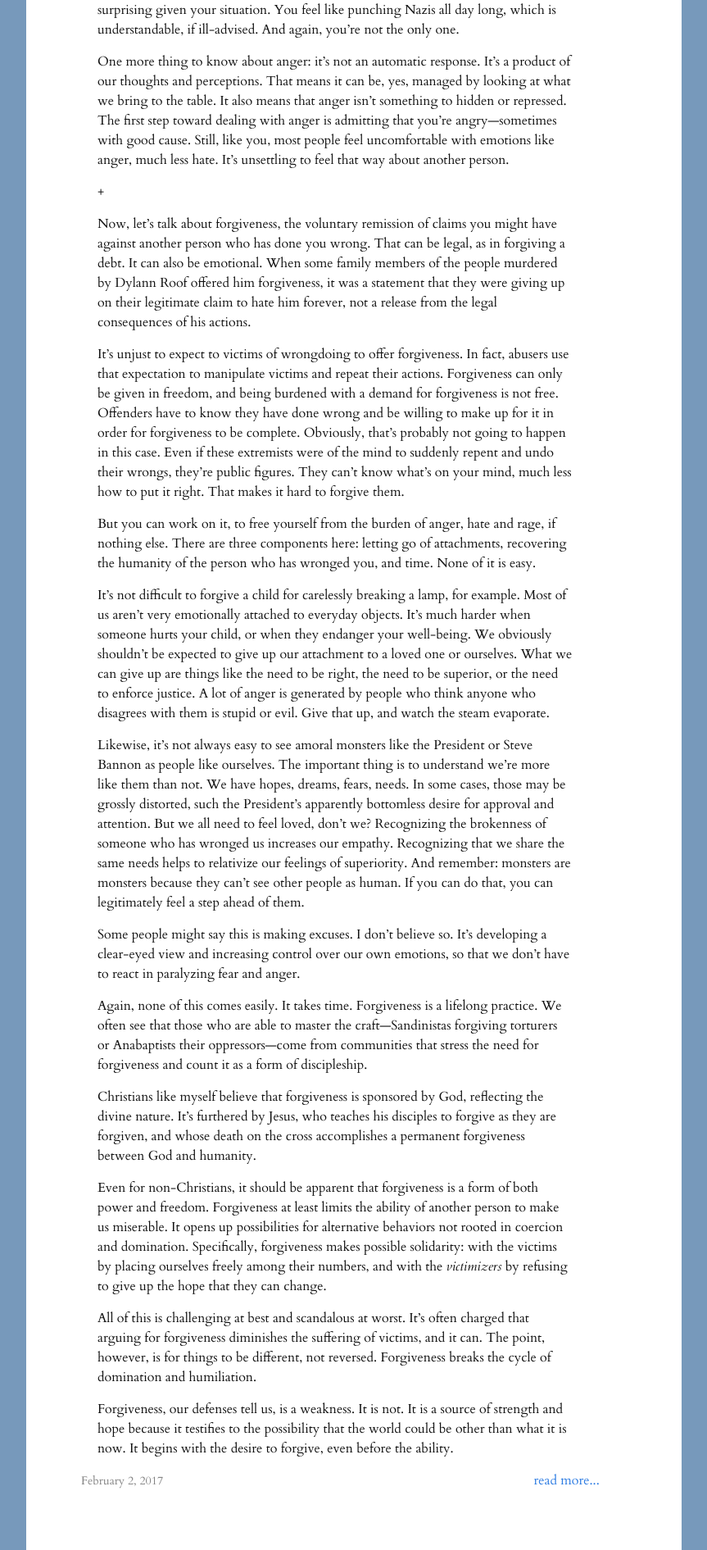
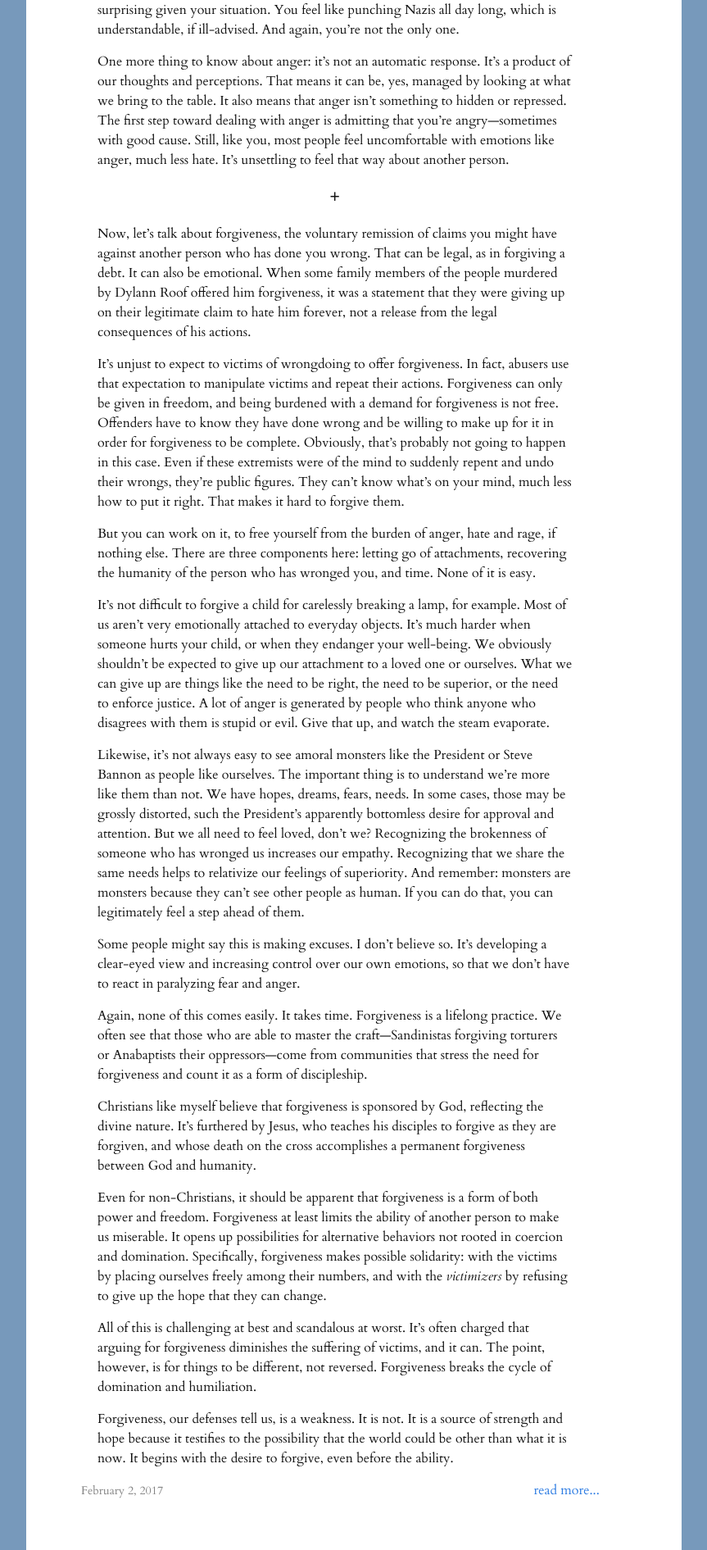
Before and after one commit to pastordan/pastordan.github.io, a Jekyll site: the page built from index.html, in a window 1280 px wide. Shown: the part 1074-2965 px from the top of the page at 82% size, without its empty margins (208-1071 px from the left). Built offline with Jekyll 4.4.1, drawn with Linux system fonts in a browser that asks for light colours; nearby versions of some CDN libraries; library files that are not in the unit come from our copies; the list of posts is cut into pages by our own code.

Commit message:
2017-02-02 update css

```diff
--- a/css/main.css
+++ b/css/main.css
@@ -345,6 +345,12 @@ footer .site-title {
   .post-list > li {
     margin-bottom: 30px; }
 
+.divider {
+  display: block;
+  text-align: center;
+  font-weight: 500;
+  font-size: 1.5em;
+}
 .separator {
     display: inline-block;
     margin: 10% 0% 5% 47%;
```
